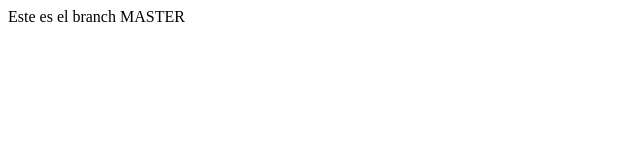
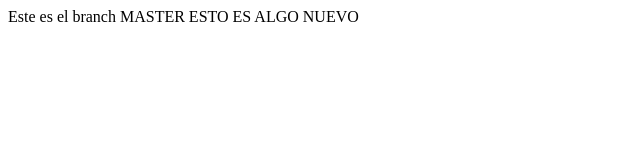
Before and after one commit to aritelecemian/prueba, a plain HTML site: page index.html in a window 1280 px wide. Shown: the whole page, without its empty margins (0-640 px from the left). Drawn offline with Linux system fonts and the light colour scheme.

Commit message:
ALGO NUEVO

```diff
--- a/index.html
+++ b/index.html
@@ -8,6 +8,7 @@
 
 <body>
     Este es el branch MASTER
+    ESTO ES ALGO NUEVO
 </body>
 
 </html>
```
